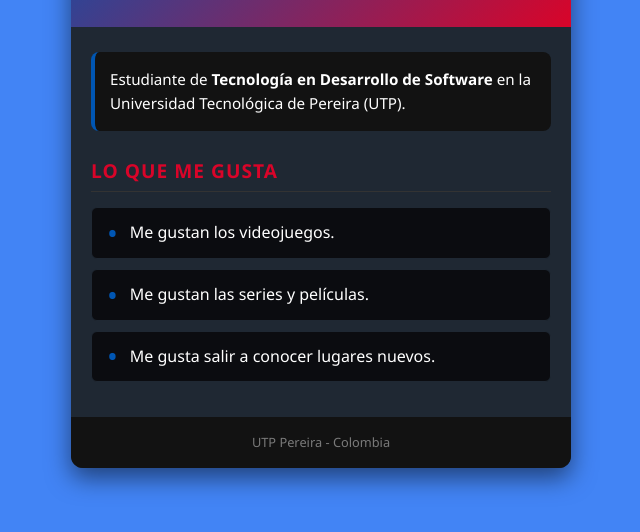
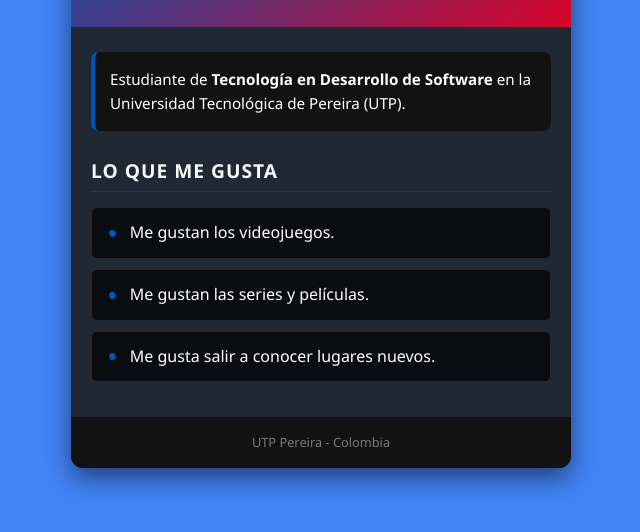
Before and after one commit to camilo-porras/hello-ia, a plain HTML site: page index.html in a window 1280 px wide. Shown: the part 248-780 px from the top of the page, without its empty margins (319-959 px from the left). Drawn offline with Linux system fonts and the light colour scheme.

Commit message:
Update index.html

```diff
--- a/index.html
+++ b/index.html
@@ -72,7 +72,7 @@
         /* Sección de gustos */
         .hobbies-title {
             font-size: 1.2rem;
-            color: #d90429; /* Texto rojo */
+            color: #f5f9fa; /* Texto blanco */
             margin-bottom: 15px;
             text-transform: uppercase;
             letter-spacing: 1px;
```
